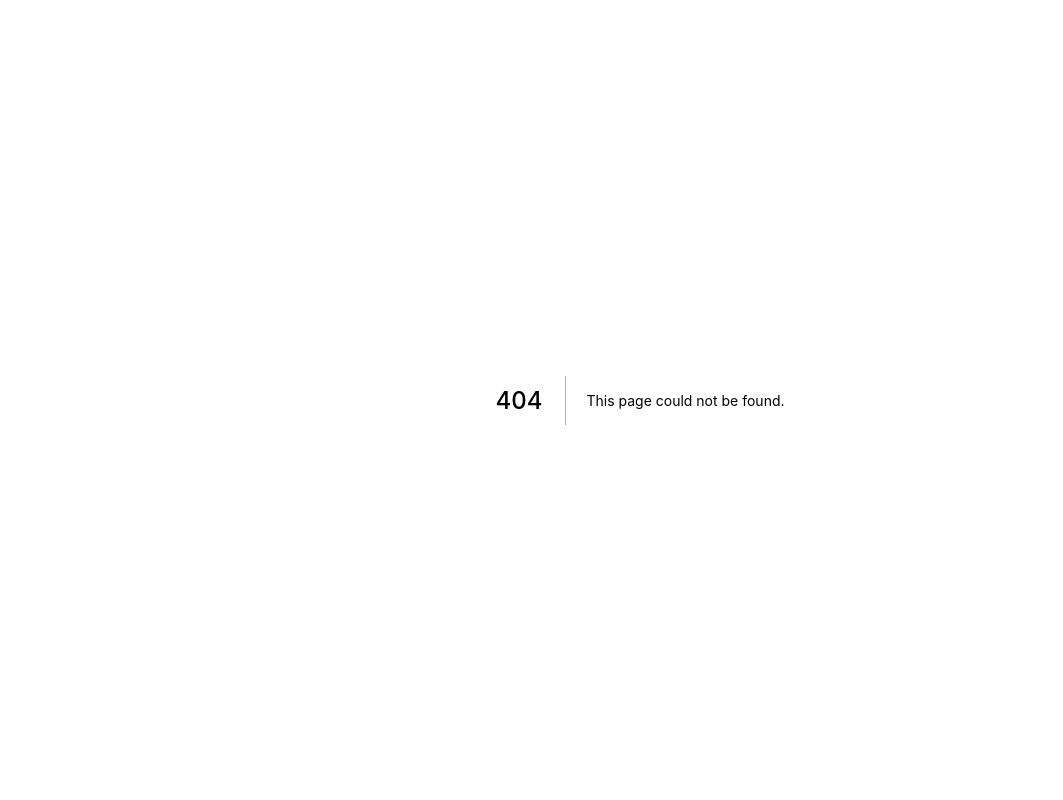
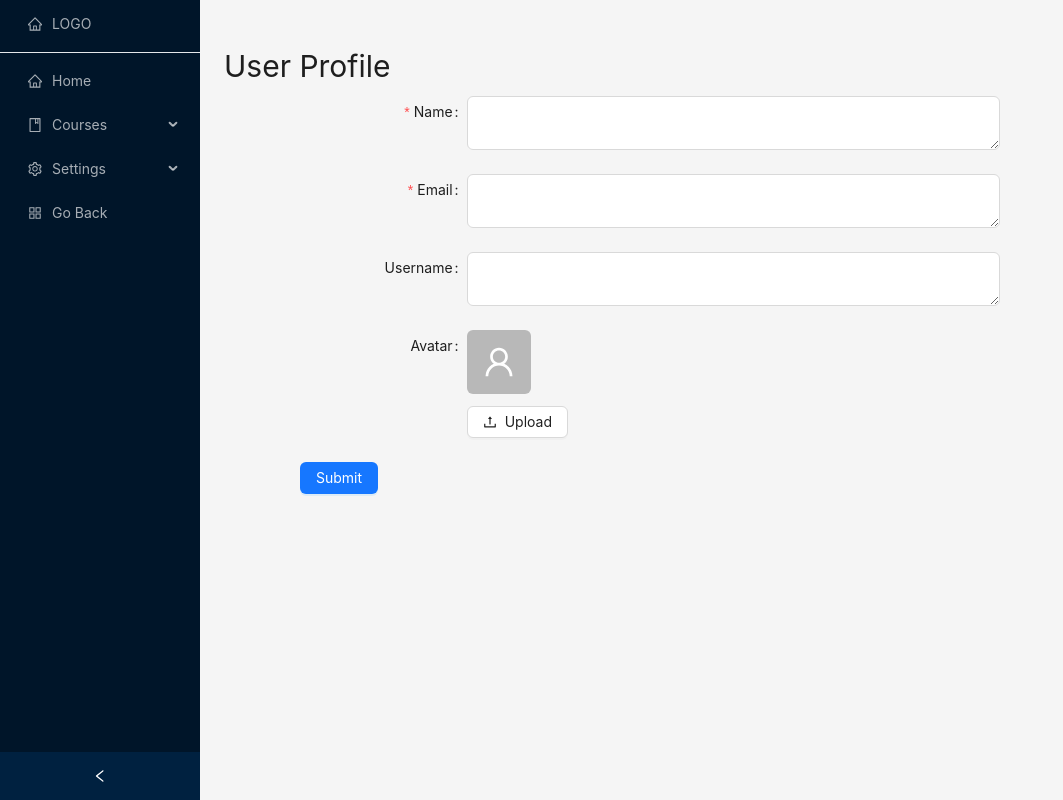
Before and after one commit to HexaTable/LearningChain, a Next.js app: page /dashboard/profile/edit in a window 1280 px wide. Before the commit this address had no page. Shown: the whole page, without its empty margins (0-1063 px from the left). Built offline with nearby package versions, Linux system fonts and the light colour scheme.

Commit message:
feat: profile page

```diff
--- a/components/Sidebar/Sidebar.tsx
+++ b/components/Sidebar/Sidebar.tsx
@@ -40,8 +40,7 @@ function Sidebar() {
           </Item>
         </SubMenu>
         <SubMenu icon={<SettingOutlined />} title="Settings">
-          <Item key="/profile">Profile</Item>
-          <Item key="/profile/edit">Edit Profile</Item>
+          <Item key="/profile"><Link href="/dashboard/profile">Profile</Link></Item>
           <Item key="/config">Configuration</Item>
         </SubMenu>
         <Item icon={<AppstoreOutlined />}>
--- /dev/null
+++ b/pages/dashboard/profile/edit.tsx
@@ -0,0 +1,70 @@
+import React from "react";
+import { Button, Form, Input, Row, Space, Layout, Avatar } from "antd";
+import { UploadOutlined, UserOutlined } from "@ant-design/icons";
+import DashboardLayout from "../../../components/DashboardLayout/DashboardLayout";
+
+function EditUser() {
+    const layout = {
+        labelCol: { span: 8 },
+        wrapperCol: { span: 16 },
+    };
+
+    /* eslint-disable no-template-curly-in-string */
+    const validateMessages = {
+        required: "${label} is required!",
+    };
+    /* eslint-enable no-template-curly-in-string */
+
+    const onFinish = (values: any) => {
+        console.log(values);
+    };
+
+    return (
+        <DashboardLayout>
+            <Layout>
+                <Form
+                    {...layout}
+                    name="nest-messages"
+                    className="mt-8 py-1"
+                    style={{ maxWidth: 800 }}
+                    onFinish={onFinish}
+                    validateMessages={validateMessages}
+                >
+                    <Row className="text-extrabold text-3xl my-3 mx-6">User Profile</Row>
+                    <Space />
+                    <Form.Item
+                        name={["user", "name"]}
+                        label="Name"
+                        rules={[{ required: true }]}
+                    >
+                        <Input.TextArea />
+                    </Form.Item>
+                    <Form.Item
+                        name={["user", "email"]}
+                        label="Email"
+                        rules={[{ required: true }]}
+                    >
+                        <Input.TextArea />
+                    </Form.Item>
+                    <Form.Item name={["user", "username"]} label="Username">
+                        <Input.TextArea />
+                    </Form.Item>
+                    <Form.Item name={["user", "introduction"]} label="Avatar">
+                        <Space wrap size={16}>
+                            <Avatar shape="square" size={64} icon={<UserOutlined />} />
+                        </Space>
+                        <div className="mt-3" > <Button icon={<UploadOutlined />}>Upload</Button> </div>
+                    </Form.Item>
+                    <Form.Item wrapperCol={{ ...layout.wrapperCol, offset: 3 }}>
+                        <Button type="primary" htmlType="submit">
+                            Submit
+                        </Button>
+                    </Form.Item>
+                </Form>
+            </Layout>
+        </DashboardLayout>
+    );
+}
+
+
+export default EditUser;
--- /dev/null
+++ b/pages/dashboard/profile/index.tsx
@@ -0,0 +1,90 @@
+import React from "react";
+import { Button, Form, Input, Row, Space, Layout, Avatar } from "antd";
+import { UploadOutlined, UserOutlined } from "@ant-design/icons";
+import DashboardLayout from "../../../components/DashboardLayout/DashboardLayout";
+import { signOut, useSession } from 'next-auth/react';
+
+function User() {
+
+    const { data: session, status } = useSession();
+
+    const layout = {
+        labelCol: { span: 8 },
+        wrapperCol: { span: 16 },
+    };
+
+    /* eslint-disable no-template-curly-in-string */
+    const validateMessages = {
+        required: "${label} is required!",
+    };
+    /* eslint-enable no-template-curly-in-string */
+
+    const onFinish = (values: any) => {
+        console.log(values);
+    };
+
+    if (session) {
+        return (< DashboardLayout >
+            <Layout>
+                <Form
+                    {...layout}
+                    name="nest-messages"
+                    className="mt-8 py-1"
+                    style={{ maxWidth: 800 }}
+                    onFinish={onFinish}
+                    validateMessages={validateMessages}
+                >
+                    <Row className="text-extrabold text-3xl my-3 mx-6">User Profile</Row>
+                    <Space />
+                    <Form.Item
+                        name={["user", "name"]}
+                        label="Name"
+                    >
+                        <p>
+                            {session.user.name}
+                        </p>
+                    </Form.Item>
+                    <Form.Item
+                        name={["user", "email"]}
+                        label="Email"
+                    >
+                        <p>
+                            {session.user.email}
+                        </p>
+                    </Form.Item>
+                    <Form.Item name={["user", "username"]} label="Username">
+                        <p>
+                            {session.user.username}
+                        </p>
+                    </Form.Item>
+                    <Form.Item name={["user", "introduction"]} label="Image">
+                        <Space wrap size={16}>
+                            <Avatar shape="square" size={64} icon={<UserOutlined />} />
+                        </Space>
+                    </Form.Item>
+                    <Form.Item>
+                        <div className="flex flex-warp">
+                            <Button className="ml-64" href="/dashboard/profile/edit">Edit Profile</Button>
+                            <Button className="ml-8" href="/dashboard/profile/edit">Log Out</Button>
+                        </div>
+                    </Form.Item>
+
+                </Form>
+            </Layout>
+        </DashboardLayout >);
+
+    } else {
+        return (
+            < DashboardLayout >
+                <Layout>
+                    <h1>Log In</h1>
+                    <Button href="/api/auth/signin">Sign In</Button>
+                </Layout>
+            </DashboardLayout >);
+
+    };
+
+
+}
+
+export default User;
```
